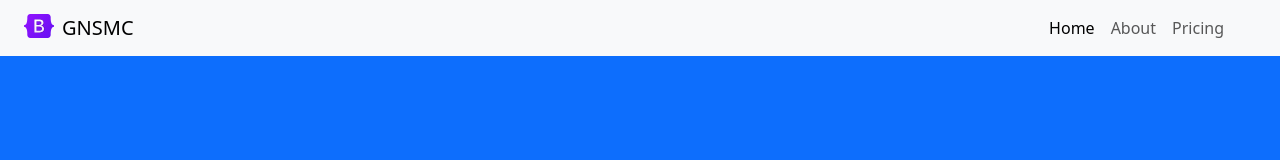
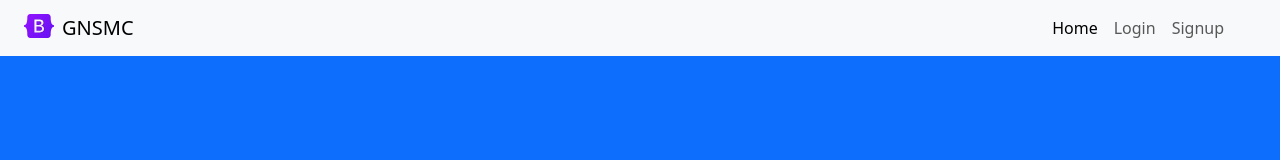
Before and after one commit to R-Grigala/Myresource, a React (Create React App) app in the folder frontend/: page /login in a window 1280 px wide. Shown: the top 160 px of the page. Built offline with nearby package versions, Linux system fonts and the light colour scheme.

Commit message:
Coding Grigala:// Add Auth System

```diff
--- a/frontend/src/components/Navbar.js
+++ b/frontend/src/components/Navbar.js
@@ -1,9 +1,29 @@
-import React from 'react'
+import React, { Fragment } from 'react'
 import { Link } from 'react-router-dom';
 import logo from '../assets/brand/bootstrap-logo.svg';
+import { connect } from 'react-redux';
+import { logout } from '../actions/auth';
 
-const Navbar = () => (
-    <div>
+const Navbar = ({ logout, isAuthenticated }) => {
+    const guestLinks = () => (
+        <Fragment>
+            <li className="nav-item">
+                <Link className="nav-link" to="/login">Login</Link>
+            </li>
+            <li className="nav-item">
+                <Link className="nav-link" to="/signup">Signup</Link>
+            </li>
+        </Fragment>
+    );
+
+    const authLinks = () => (
+        <li className="nav-item">
+            <a className="nav-link" href="#!" onClick={logout}>Logout</a>
+        </li>
+    );
+
+    return(
+        <>
             <nav className="navbar navbar-expand-lg bg-body-tertiary">
                 <div className="container-fluid px-3">
                     <Link className="navbar-brand" to="/">
@@ -17,17 +37,15 @@ const Navbar = () => (
                         <li className="nav-item">
                             <Link className="nav-link active" aria-current="page" to="/">Home</Link>
                         </li>
-                    <li className="nav-item">
-                        <Link className="nav-link" to="/signup">About</Link>
-                    </li>
-                    <li className="nav-item">
-                        <Link className="nav-link" to="/">Pricing</Link>
-                    </li>
+                        {isAuthenticated ? authLinks() : guestLinks()}
                     </ul>
                 </div>
             </nav>
-    </div>
+        </>
+)};
 
-);
+const mapStateToProps = state => ({
+    isAuthenticated: state.auth.isAuthenticated
+})
 
-export default Navbar;
+export default connect(mapStateToProps, {logout} ) (Navbar);
```
Also changed, not shown: 8 other files (tests, documents, lock files or other folders). Lines whose indentation alone changed are shown as unchanged.
